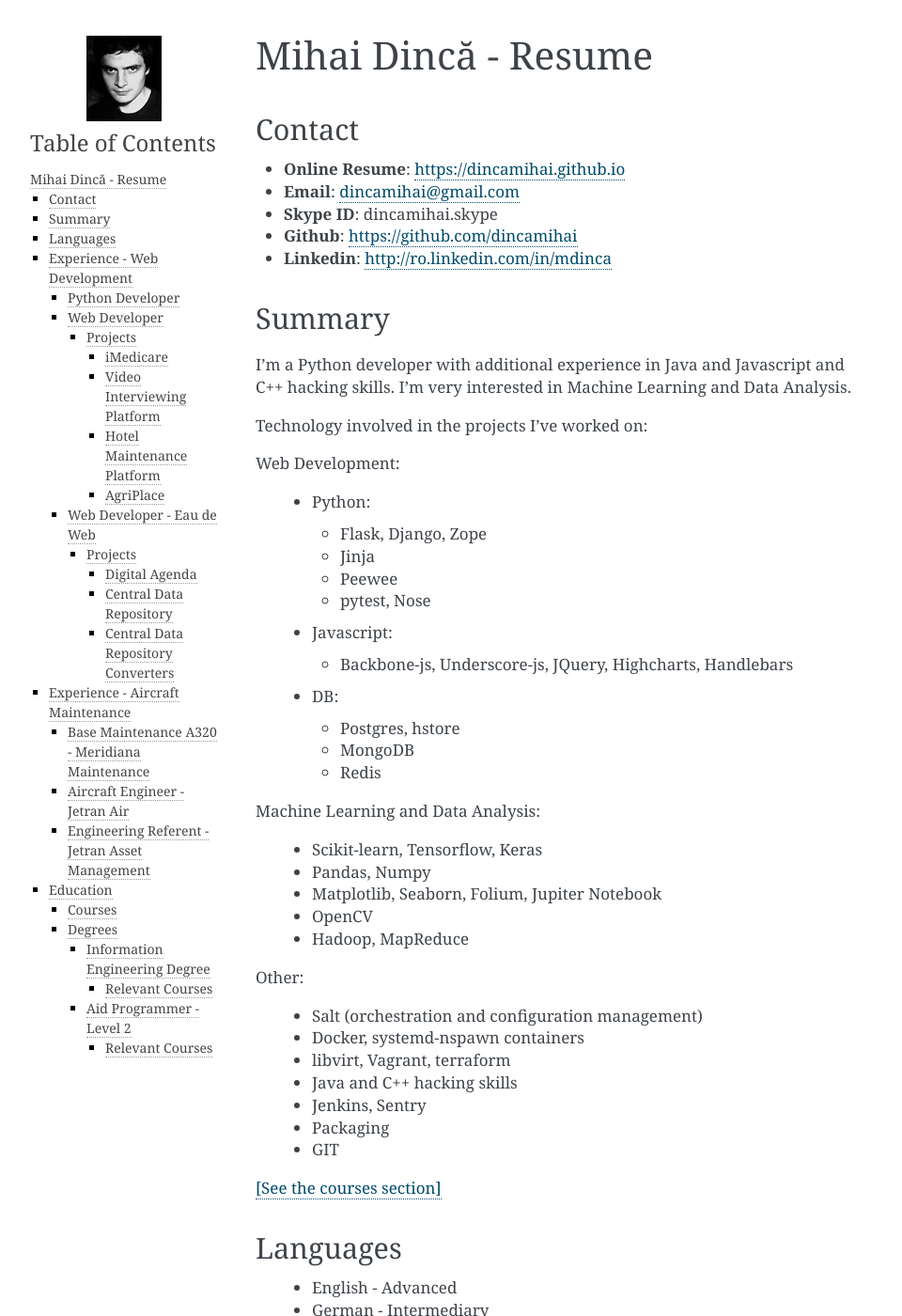
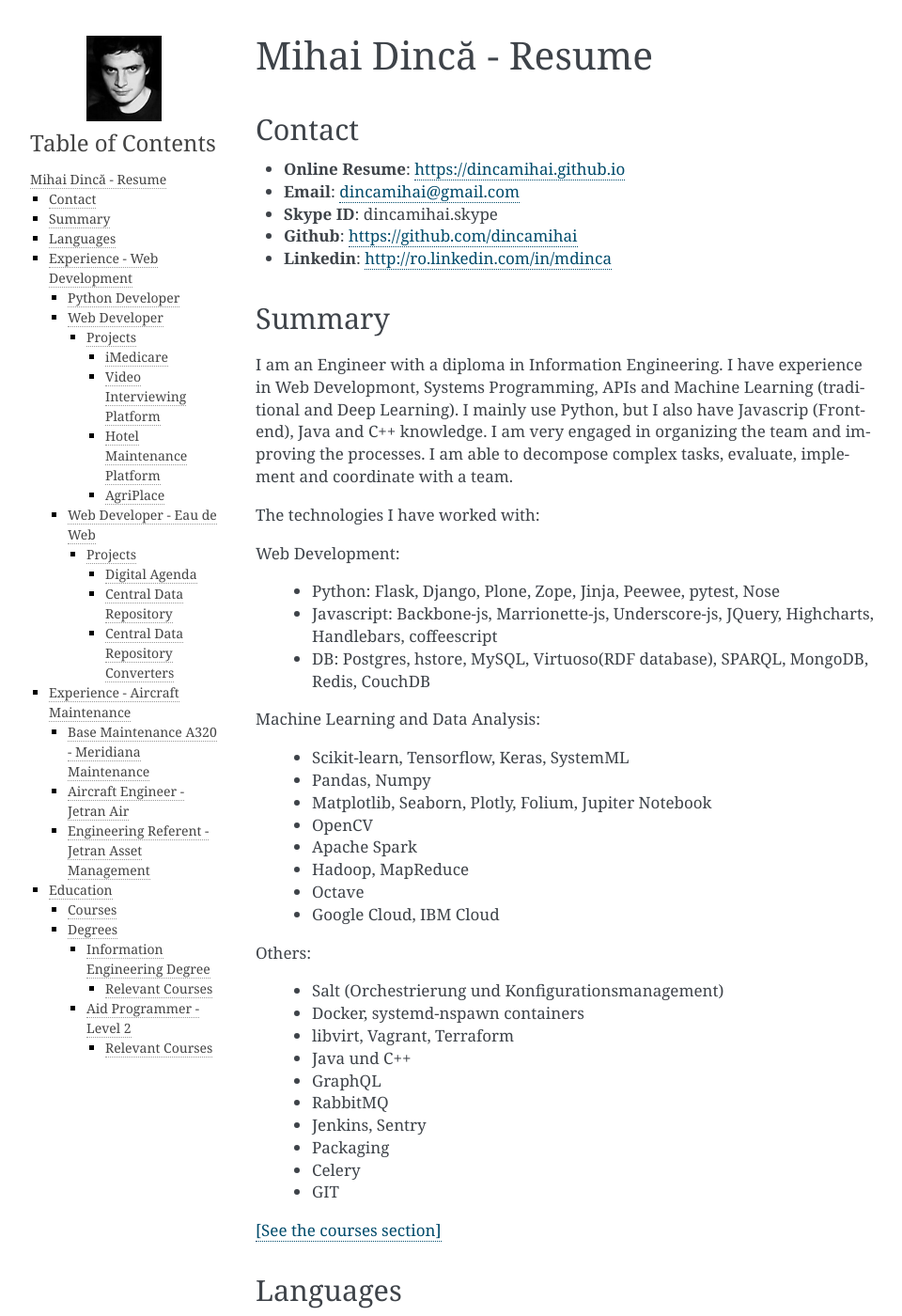
Before and after one commit to dincamihai/dincamihai.github.io, a Sphinx documentation site: the page built from source/index.rst, in a window 1280 px wide and 1400 px high. Shown: the whole window at 94% size, without its empty margins (148-1108 px from the left). Built offline with Sphinx 7.4.7, drawn with Linux system fonts in a browser that asks for light colours.

Commit message:
Update summary

```diff
--- a/source/index.rst
+++ b/source/index.rst
@@ -15,47 +15,45 @@ Contact
 Summary
 -------
 
-I'm a Python developer with additional experience in Java and Javascript and C++ hacking skills.
-I'm very interested in Machine Learning and Data Analysis.
 
-Technology involved in the projects I've worked on:
+I am an Engineer with a diploma in Information Engineering.
+I have experience in Web Developmont, Systems Programming, APIs and Machine Learning (traditional and Deep Learning).
+I mainly use Python, but I also have Javascrip (Front-end), Java and C++ knowledge.
+I am very engaged in organizing the team and improving the processes.
+I am able to decompose complex tasks, evaluate, implement and coordinate with a team.
+
+The technologies I have worked with:
 
 Web Development:
 
-    + Python:
-
-      - Flask, Django, Zope
-      - Jinja
-      - Peewee
-      - pytest, Nose
-
-    + Javascript:
-
-      - Backbone-js, Underscore-js, JQuery, Highcharts, Handlebars
-
-    + DB:
-
-      - Postgres, hstore
-      - MongoDB
-      - Redis
+    + Python: Flask, Django, Plone, Zope, Jinja, Peewee, pytest, Nose
+    + Javascript: Backbone-js, Marrionette-js, Underscore-js, JQuery, Highcharts, Handlebars, coffeescript
+    + DB: Postgres, hstore, MySQL, Virtuoso(RDF database), SPARQL, MongoDB, Redis, CouchDB
 
 Machine Learning and Data Analysis:
 
-    + Scikit-learn, Tensorflow, Keras
+    + Scikit-learn, Tensorflow, Keras, SystemML
     + Pandas, Numpy
-    + Matplotlib, Seaborn, Folium, Jupiter Notebook
+    + Matplotlib, Seaborn, Plotly, Folium, Jupiter Notebook
     + OpenCV
+    + Apache Spark
     + Hadoop, MapReduce
+    + Octave
+    + Google Cloud, IBM Cloud
 
-Other:
+Others:
 
-    + Salt (orchestration and configuration management)
+    + Salt (Orchestrierung und Konfigurationsmanagement)
     + Docker, systemd-nspawn containers
-    + libvirt, Vagrant, terraform
-    + Java and C++ hacking skills
+    + libvirt, Vagrant, Terraform
+    + Java und C++
+    + GraphQL
+    + RabbitMQ
     + Jenkins, Sentry
     + Packaging
+    + Celery
     + GIT
+
 
 `[See the courses section] <http://dincamihai.github.io/#courses>`_
 
```
